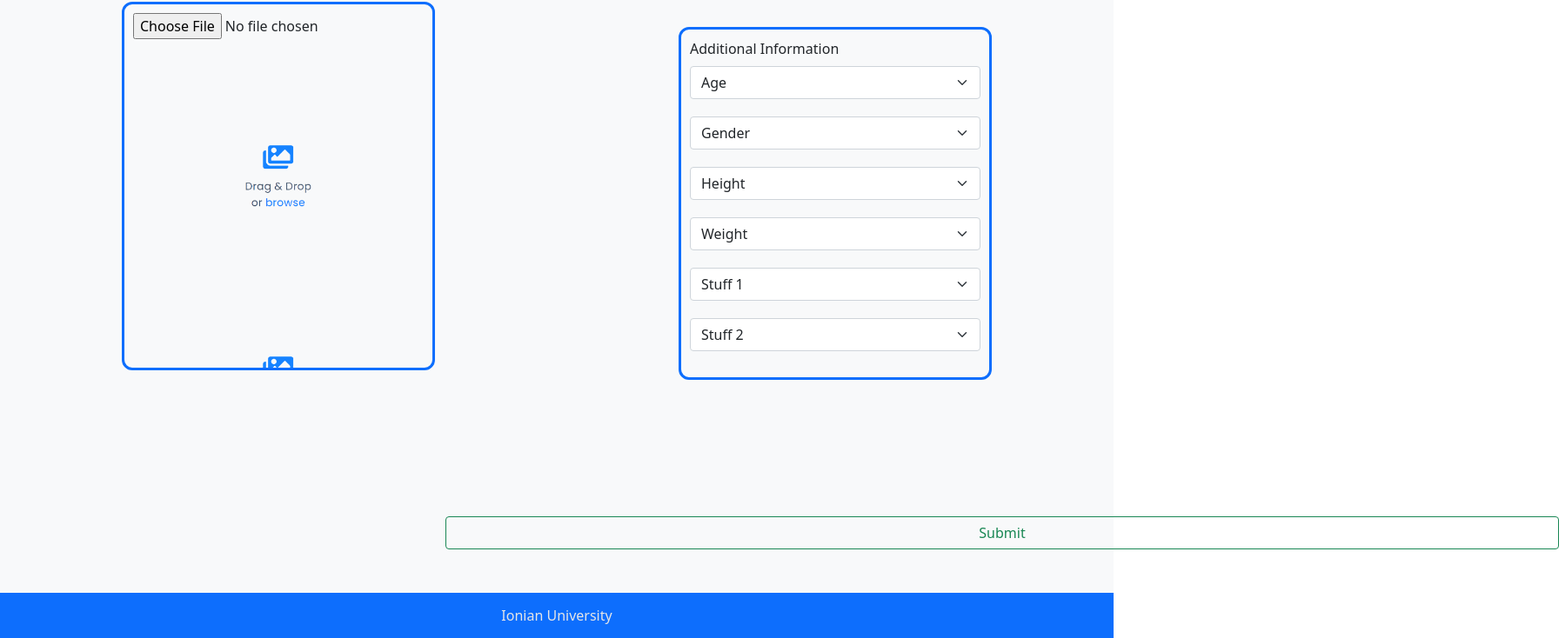
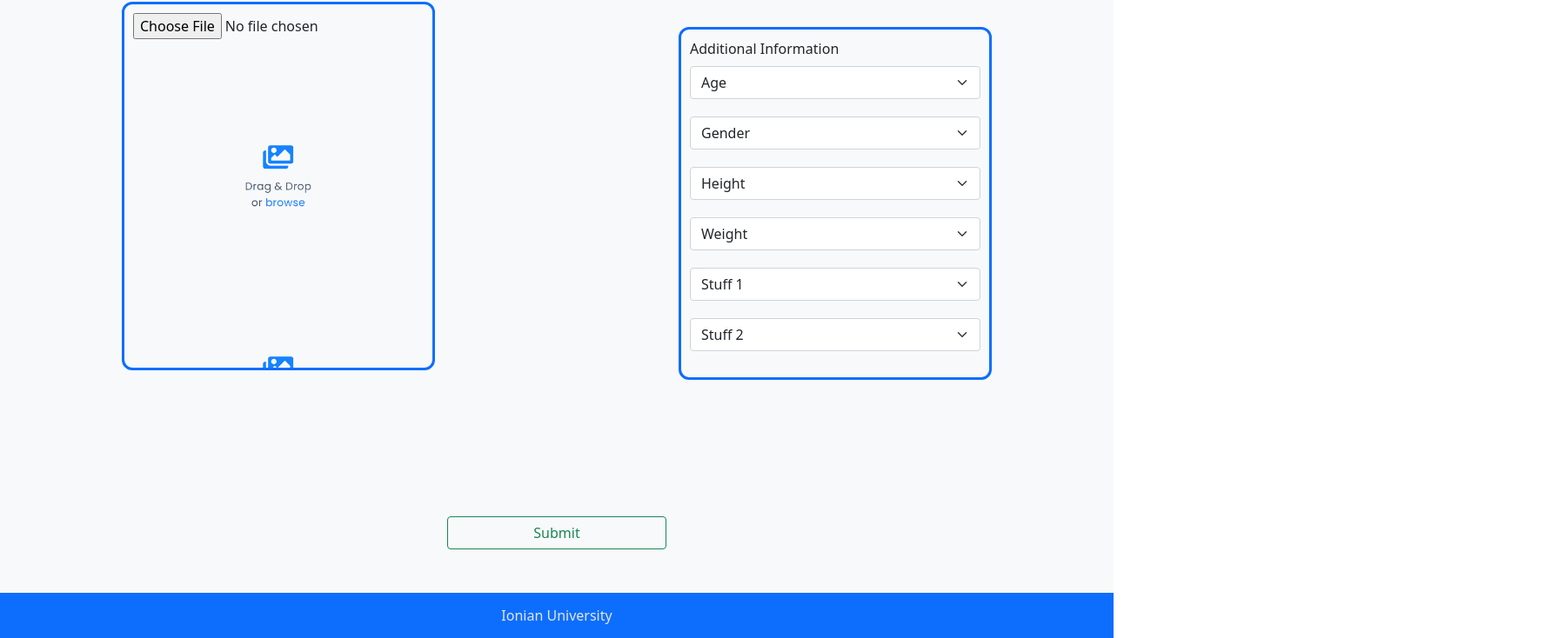
Before and after one commit to Tsimpliarakis/DSS_Site, a React (Create React App) app: page /home in a window 1280 px wide. Shown: the part 154-888 px from the top of the page at 87% size, 1792 px wide, since content can reach past the window. Built offline with nearby package versions, Linux system fonts and the light colour scheme.

Commit message:
submit button fix

```diff
--- a/src/home/home.js
+++ b/src/home/home.js
@@ -44,7 +44,9 @@ function Home() {
                 </Col>
             </Row>
             <Row className="rowkoumpi">
-                <Button className="koumpi" variant="outline-success">Submit</Button>
+                <Col>
+                    <Button className="koumpi" variant="outline-success">Submit</Button>
+                </Col>
             </Row>
             <Row>
                 <Footer />
```
